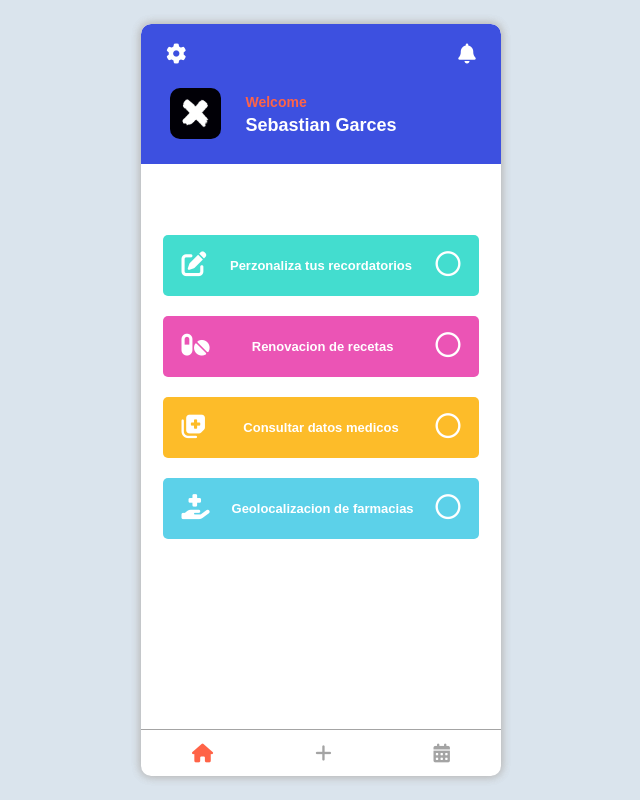
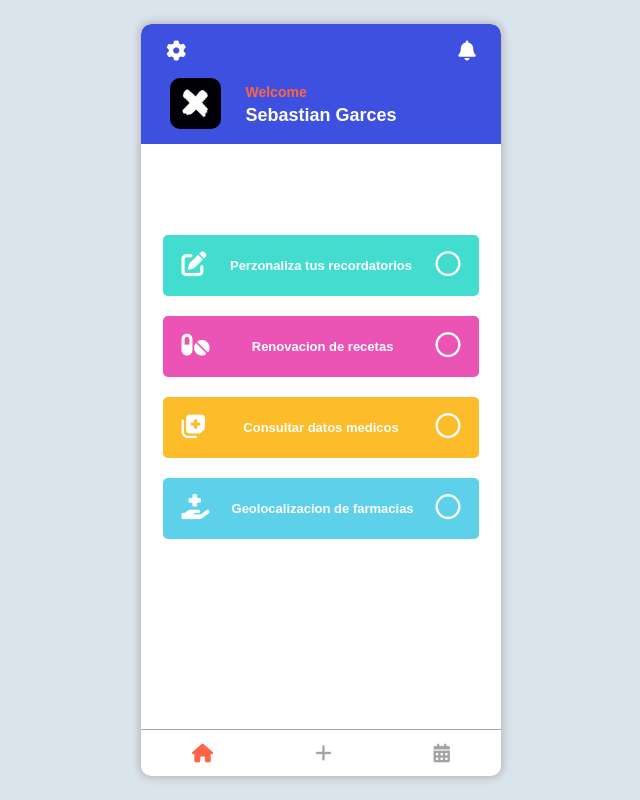
Before and after one commit to GarcesSebastian/HealthPilot, a PHP site: page /public/page/home/index.html in a window 1280 px wide. Shown: the whole page, without its empty margins (319-959 px from the left). Run offline with PHP 8.4, Linux system fonts and the light colour scheme; some libraries are stand-ins or nearby versions.

Commit message:
initial-commit

```diff
--- /dev/null
+++ b/database/register.php
@@ -0,0 +1,5 @@
+<?php
+
+
+
+?>
--- a/public/page/home/styles.css
+++ b/public/page/home/styles.css
@@ -53,7 +53,7 @@ body {
   position: absolute;
   top: 0;
   width: 100%;
-  height: 140px;
+  height: 120px;
   background-color: var(--background_1);
   display: flex;
   flex-direction: column;
```
